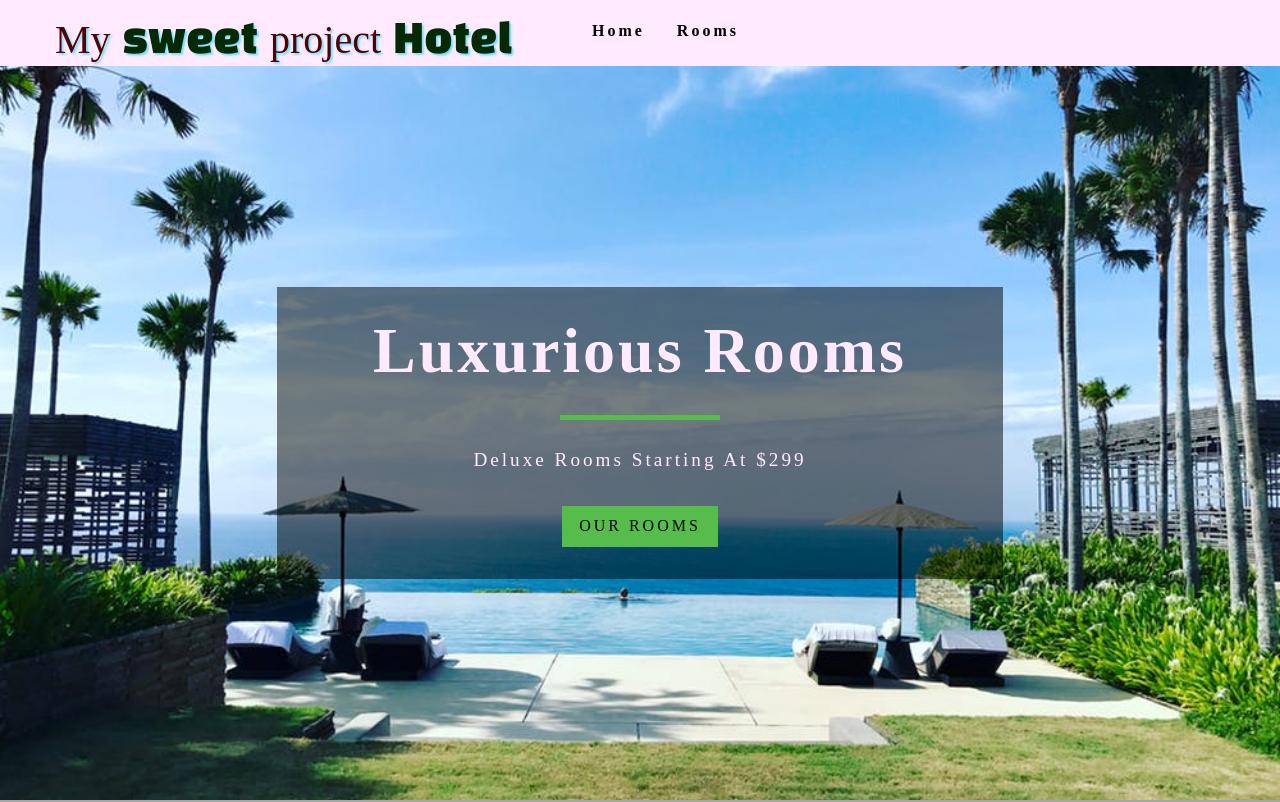
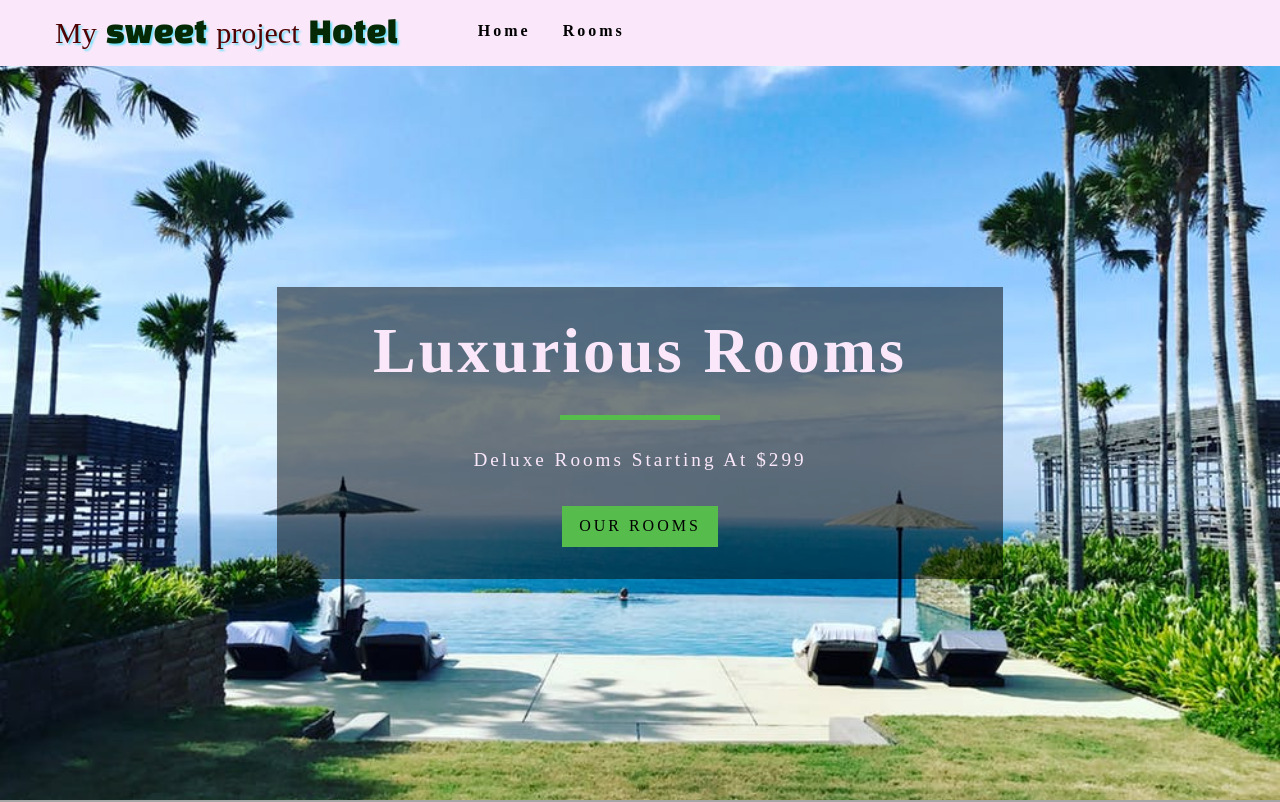
Before and after one commit to trudova/second-proj-trudova, a React (Create React App) app: page / in a window 1280 px wide. Shown: the top 802 px of the page. Built offline with nearby package versions, Linux system fonts and the light colour scheme; a web font is replaced by a local one.

Commit message:
last change

```diff
--- a/src/App.css
+++ b/src/App.css
@@ -5,7 +5,7 @@
 }
 :root {
   --primaryColor: #56bd4d;
-  --mainWhite: rgb(255, 234, 255);
+  --mainWhite: rgb(250, 232, 250);
   --offWhite: (255, 234, 255);
   --mainBlack: rgb(0, 0, 0);
   --mainGrey: #acacac;
@@ -519,7 +519,7 @@ h6 {
   text-decoration: none;
   font-style: var(--mainBlack);
   color: rgb(4, 41, 4);
-  font-size: 40px;
+  font-size: 30px;
   font-family: 'Black Han Sans', sans-serif;
   text-shadow: rgba(1, 222, 251, 0.561) 2px 2px 2px;
 }
```
